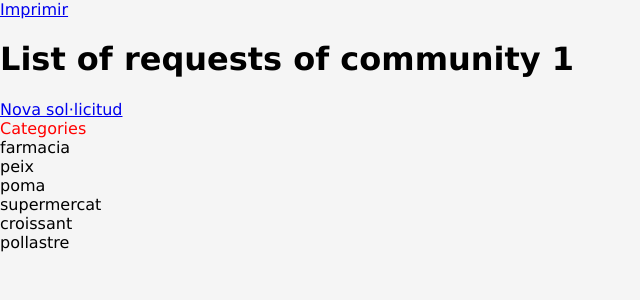
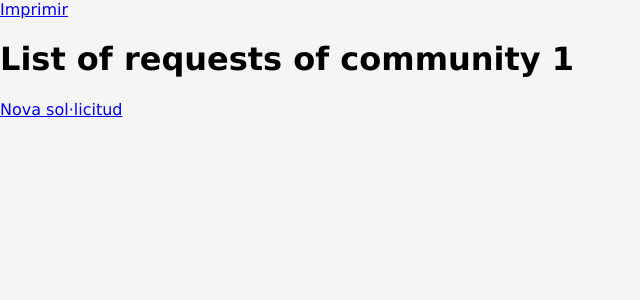
Before and after one commit to Comprarteam/comprartim, a React app: page /#/community/1 in a window 1280 px wide. Shown: the top 300 px of the page, without its empty margins (0-640 px from the left). Built offline with nearby package versions, Linux system fonts and the light colour scheme; the HTML template or start-up script is replaced by a standard one.

Commit message:
Rendered categories component

```diff
--- a/src/components/Community/Community.jsx
+++ b/src/components/Community/Community.jsx
@@ -1,6 +1,5 @@
 import React from 'react';
 import { Link } from 'react-router-dom';
-import styles from './Community.scss';
 
 const Community = ({ routeProps }) => {
   const { communityId } = routeProps.match.params;
@@ -10,31 +9,6 @@ const Community = ({ routeProps }) => {
       <Link to={`/community/${communityId}/print`}>Imprimir</Link>
       <h1 className="vertical-container">{`List of requests of community ${communityId}`}</h1>
       <Link to="/new-request">Nova sol·licitud</Link>
-      <div className={styles['categories-text']}>Categories</div>
-      <div>
-        <span className="icon-farmacia" />
-        <span>farmacia</span>
-      </div>
-      <div>
-        <span className="icon-peix" />
-        <span>peix</span>
-      </div>
-      <div>
-        <span className="icon-poma" />
-        <span>poma</span>
-      </div>
-      <div>
-        <span className="icon-supermercat" />
-        <span>supermercat</span>
-      </div>
-      <div>
-        <span className="icon-croissant" />
-        <span>croissant</span>
-      </div>
-      <div>
-        <span className="icon-pollastre" />
-        <span>pollastre</span>
-      </div>
     </>
   );
 };
--- /dev/null
+++ b/src/components/NewRequest/Category.jsx
@@ -0,0 +1,22 @@
+import React from 'react';
+import styles from './Category.scss';
+
+const Category = ({ categoriesList, onClickCategory }) => (
+  <>
+    <div className={styles['categories-text']}>Categories</div>
+    {categoriesList.map((category) => (
+      <div
+        key="category"
+        role="button"
+        tabIndex={0}
+        onClick={() => onClickCategory(category)}
+        onKeyPress={() => onClickCategory(category)}
+      >
+        <span className={`icon-${category}`} />
+        <span>{category}</span>
+      </div>
+    ))}
+  </>
+);
+
+export default Category;
--- a/src/components/NewRequest/NewRequest.jsx
+++ b/src/components/NewRequest/NewRequest.jsx
@@ -1,5 +1,27 @@
-import React from 'react';
+import React, { useState } from 'react';
+import Category from './Category';
 
-const NewRequest = () => <div data-testid="NEW_REQUEST">NewRequest</div>;
+const NewRequest = () => {
+  const [categorySelected, setCategorySelected] = useState('');
+  const categoriesList = ['farmacia', 'peix', 'poma', 'supermercat', 'croissant', 'pollastre'];
+
+  const handleClickCategory = (categoryClicked) => {
+    console.log(categoryClicked);
+    setCategorySelected(categoryClicked);
+  };
+
+  if (categorySelected === '') {
+    return (
+      <>
+        <div data-testid="NEW_REQUEST">NewRequest</div>
+        <Category
+          categoriesList={categoriesList}
+          onClickCategory={handleClickCategory}
+        />
+      </>
+    );
+  }
+  return '';
+};
 
 export default NewRequest;
```
Also changed, not shown: src/components/NewRequest/Category.scss (renamed from src/components/Community/Community.scss).
